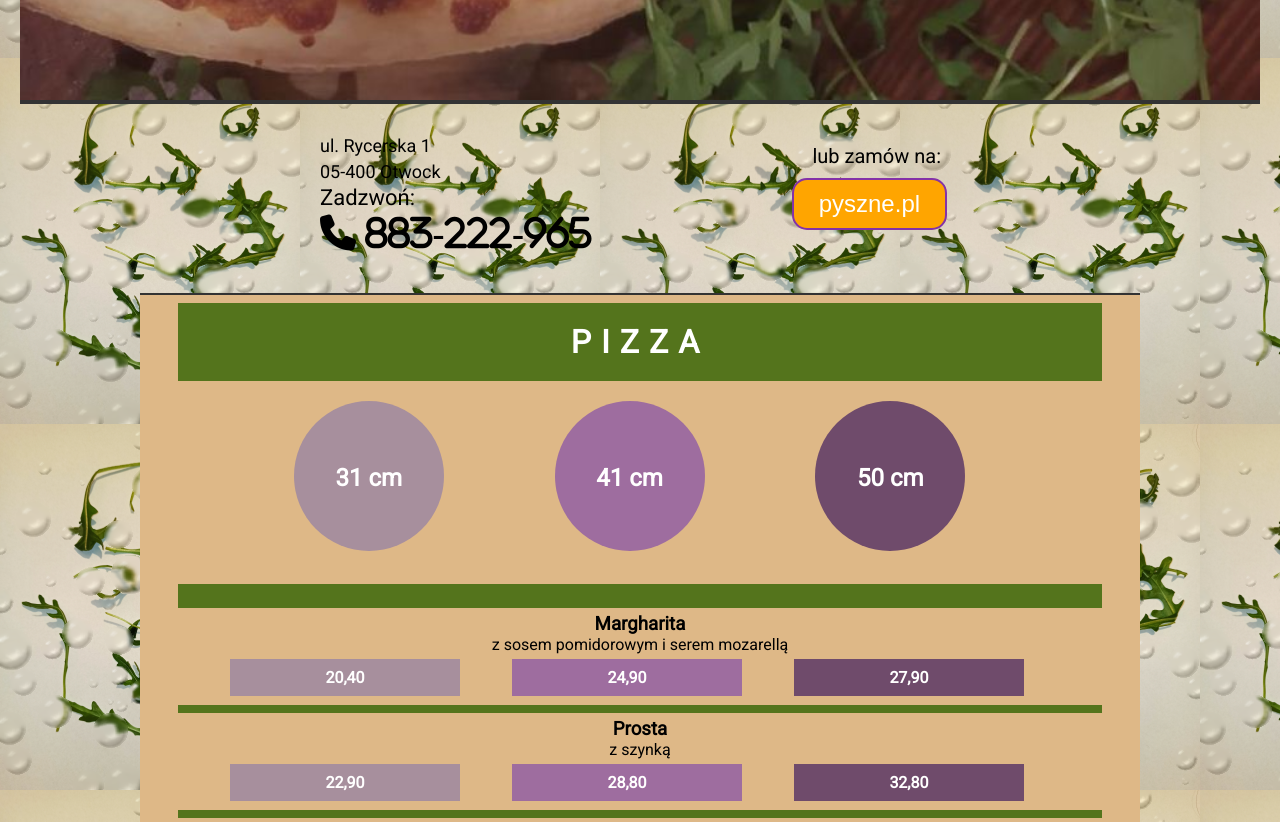
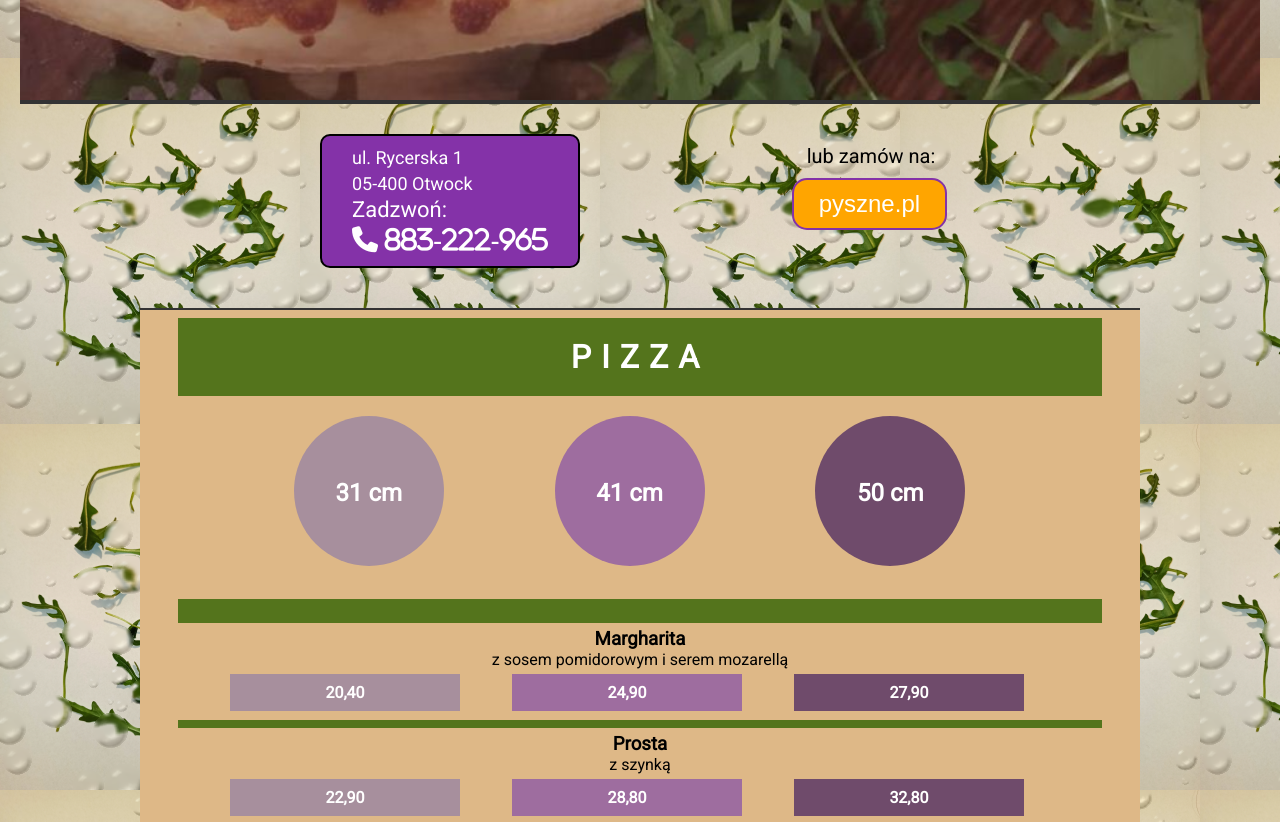
Before and after one commit to AniaMo/Metross-pizza, a plain HTML site: page index.html in a window 1280 px wide. Shown: the part 1040-1862 px from the top of the page. Drawn offline with Linux system fonts and the light colour scheme.

Commit message:
done css best

```diff
--- a/style.css
+++ b/style.css
@@ -245,6 +245,7 @@ footer .container {
     font-family: 'roboto', sans-serif;
     text-align: center;
     padding: 10px 0;
+    color: white;
 }
 
 footer button {
@@ -732,7 +733,7 @@ main div.size .cm {
         }
         i.fas.fa-phone {
             color: black;
-            font-size: 36px;
+            font-size: 26px;
         }
 
         main div.size h1 {
@@ -765,7 +766,18 @@ main div.size .cm {
 background-image: url("img/rukoladrop.png");
 background-repeat: repeat;
         }
+        div.contact1 {
+            border: 2px solid black;
+            background-color: rgba(132, 50, 168, 1);
+            color: white;
+            padding: 10px 30px;
+            border-radius: 10px;
+        }
+        i.fas.fa-phone {
+            color: white;
+        }
         aside .contact2 button {
             margin-left: 80px;
         }
+
     }
```
